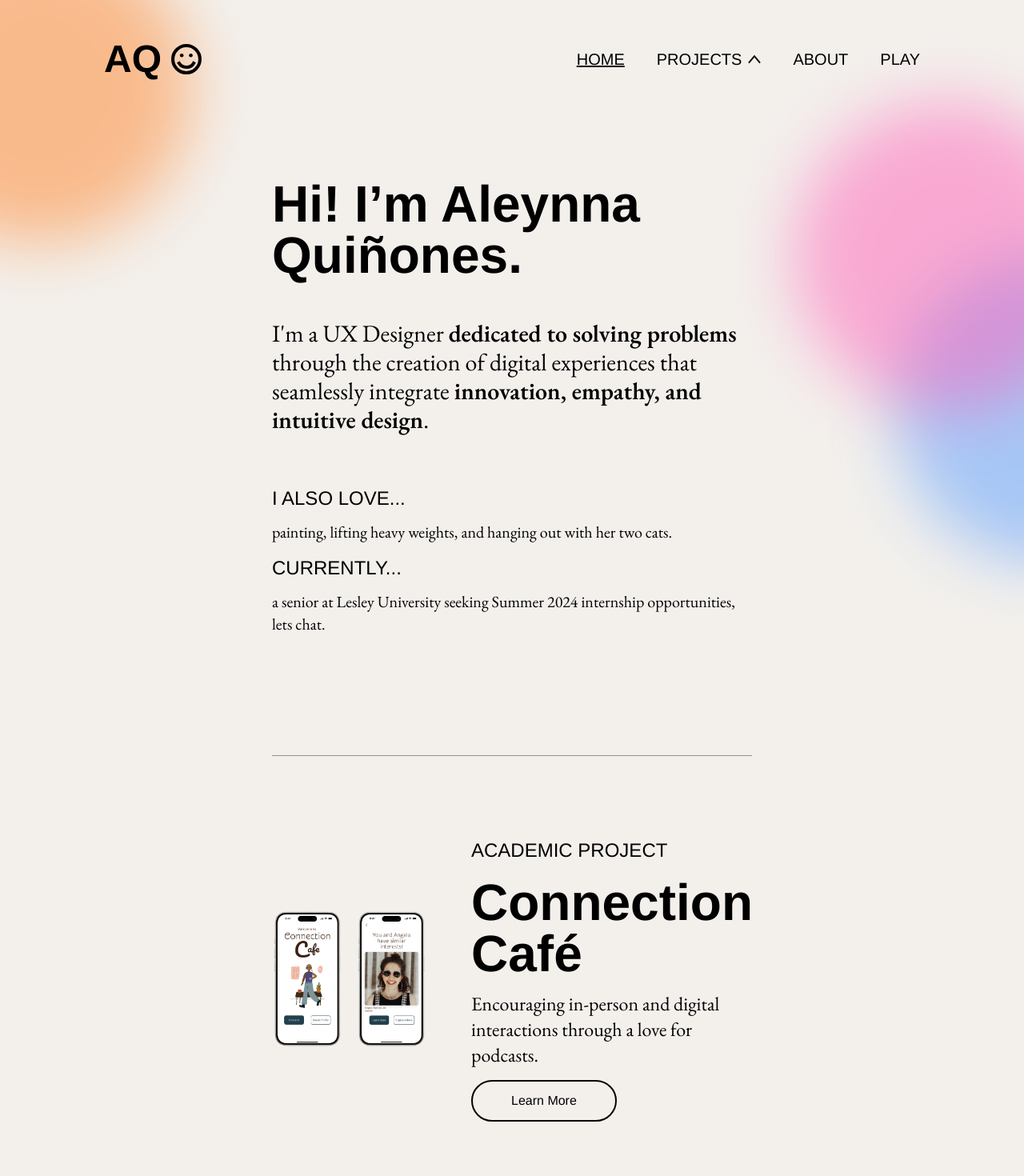
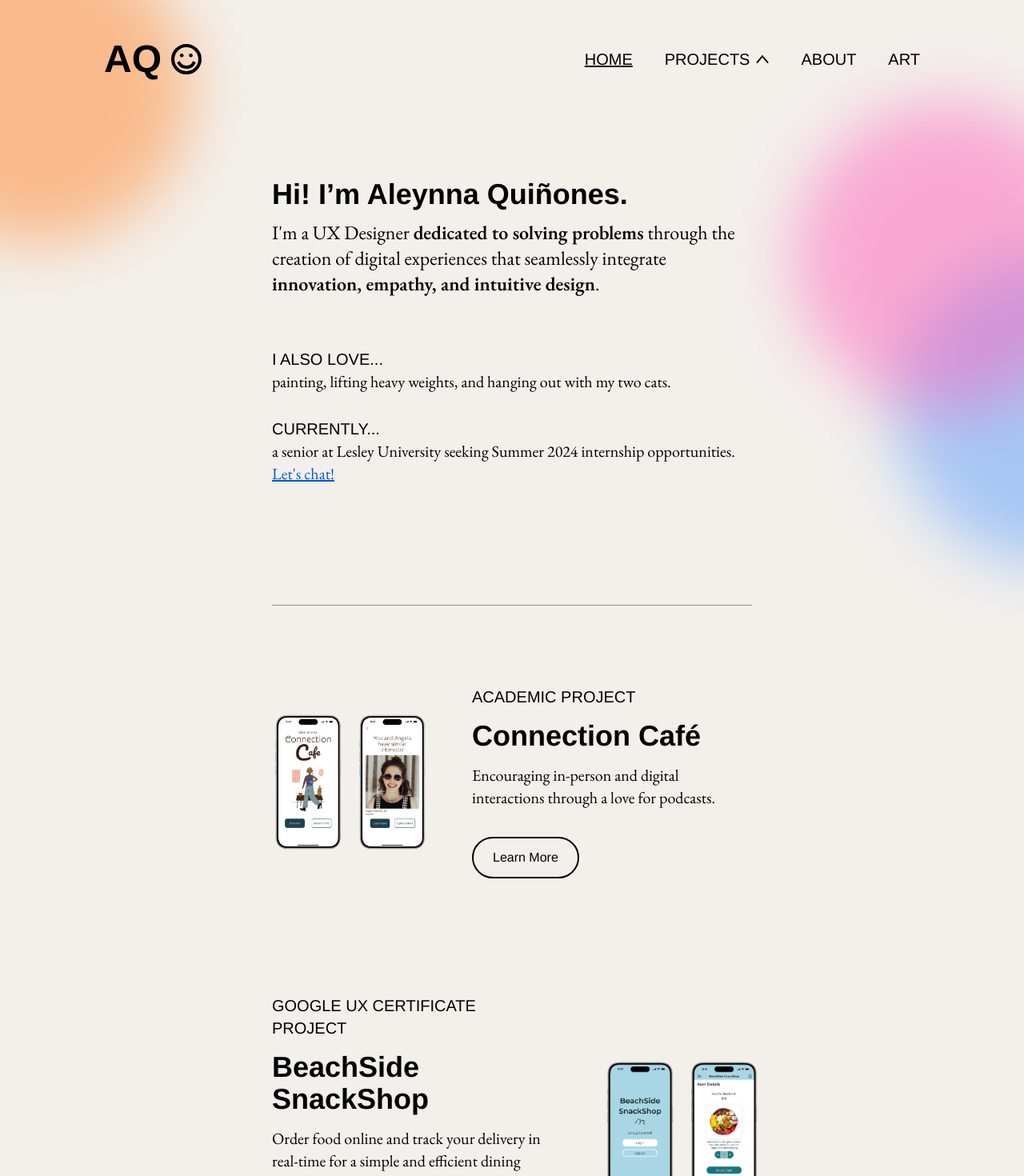
Before and after one commit to agabra23/aleynna-portfolio, a React (Vite) app: page / in a window 1280 px wide. Shown: the top 1470 px of the page at 80% size. Built offline with nearby package versions, Linux system fonts and the light colour scheme.

Commit message:
Fix font sizing on home and art page

```diff
--- a/src/App.jsx
+++ b/src/App.jsx
@@ -3,7 +3,7 @@ import Home from "./pages/Home";
 import Cafe from "./pages/Cafe";
 import Beachside from "./pages/Beachside";
 import About from "./pages/About";
-import Play from "./pages/Play";
+import Art from "./pages/Art";
 import ErrorPage from "./pages/404";
 import NavBar from "./components/NavBar";
 import Footer from "./components/Footer";
@@ -30,14 +30,14 @@ function App() {
             element={<About />}
             errorElement={<ErrorPage />}
           />
-          <Route path="/play" element={<Play />} errorElement={<ErrorPage />} />
+          <Route path="/art" element={<Art />} errorElement={<ErrorPage />} />
           <Route path="*" element={<ErrorPage />} />
         </Routes>
         <Footer />
       </BrowserRouter>
       <div className="-z-20 absolute top-0 left-0 bottom-0 right-0 max-h-full overflow-hidden">
         <div className="opacity-50 absolute -top-20 -left-36 w-96 h-96 filter blur-2xl bg-pumpkin rounded-full"></div>
-        <div className="opacity-50 absolute -bottom-60 -right-48 w-96 h-96 filter blur-2xl bg-pumpkin rounded-full"></div>
+        <div className="opacity-50 absolute -bottom-60 -right-48 w-96 h-96 filter blur-2xl bg-pumpkin rounded-full overflow-visible"></div>
         <div className="opacity-50 absolute top-80 -right-56 w-96 h-96 filter blur-2xl bg-blueberry rounded-full"></div>
         <div className="opacity-50 absolute -bottom-80 -left-48 w-96 h-96 filter blur-2xl bg-blueberry rounded-full"></div>
         <div className="opacity-50 absolute top-32 -right-24 w-96 h-96 filter blur-2xl bg-candyPink rounded-full"></div>
--- a/src/components/NavBar.jsx
+++ b/src/components/NavBar.jsx
@@ -139,11 +139,11 @@ const NavBar = () => {
         </li>
         <li
           className={`cursor-pointer font-thin hover:underline ${
-            isLinkActive("/play") && "underline"
+            isLinkActive("/art") && "underline"
           }`}
-          onClick={() => navigator("/play")}
+          onClick={() => navigator("/art")}
         >
-          PLAY
+          ART
         </li>
       </ul>
       <div
@@ -240,10 +240,10 @@ const NavBar = () => {
             ABOUT
           </li>
           <li
-            onClick={() => mobileClickHandler("/play")}
-            className={`cursor-pointer ${isLinkActive("/play") && "underline"}`}
+            onClick={() => mobileClickHandler("/art")}
+            className={`cursor-pointer ${isLinkActive("/art") && "underline"}`}
           >
-            PLAY
+            ART
           </li>
         </ul>
       </div>
--- a/src/index.css
+++ b/src/index.css
@@ -15,6 +15,8 @@
   padding: 0;
   scroll-behavior: smooth;
   box-sizing: border-box;
+  -webkit-appearance: none;
+  appearance: none;
 }
 
 /* body {
--- /dev/null
+++ b/src/pages/Art.jsx
@@ -0,0 +1,90 @@
+import React from "react";
+import { useLayoutEffect } from "react";
+
+import DS_1 from "../assets/DS1.png";
+import DS_2 from "../assets/DS2.png";
+import FO from "../assets/FO.png";
+import GC from "../assets/GC.png";
+import MG from "../assets/MG.png";
+import PDT from "../assets/PDT.png";
+import WII from "../assets/WII.png";
+import IMH from "../assets/IMH.png";
+import IC from "../assets/IC.png";
+
+const Art = () => {
+  useLayoutEffect(() => {
+    window.scrollTo(0, 0);
+  });
+  return (
+    <div className="p7-[75px] pb-[50px] md:py-[110px] mx-[50px] md:mx-[130px] lg:mx-[200px] xl:mx-[340px] font-helvetica max-w-full">
+      <div className="grid grid-cols-1 md:grid-cols-2 md:gap-x-[175px]">
+        <h4 className="md:col-span-2 mb-10 text-center md:text-left leading-none font-helvetica text-[30px] lg:text-4xl font-semibold">
+          Acrylic Painting
+        </h4>
+        <div className="flex flex-col gap-5 items-center mb-[75px] md:mb-[150px]">
+          <img src={DS_2} alt="Dear Somebody #2" />
+          <p className="font-helvetica font-thin text-[16px] md:text-xl text-center uppercase">
+            Dear Somebody #2
+          </p>
+        </div>
+        <div className="flex flex-col gap-5 items-center mb-[75px] md:mb-[150px]">
+          <img src={DS_1} alt="Dear Somebody #1" />
+          <p className="font-helvetica font-thin text-[16px] md:text-xl text-center uppercase">
+            Dear Somebody #1
+          </p>
+        </div>
+        <div className="flex flex-col gap-5 items-center mb-[75px] md:mb-[150px]">
+          <img src={GC} alt="Guilty Conscience" />
+          <p className="font-helvetica font-thin text-[16px] md:text-xl text-center uppercase">
+            Guilty Conscience
+          </p>
+        </div>
+        <div className="flex flex-col gap-5 items-center mb-[75px] md:mb-[150px]">
+          <img src={MG} alt="The Male Gaze" />
+          <p className="font-helvetica font-thin text-[16px] md:text-xl text-center uppercase">
+            The Male Gaze
+          </p>
+        </div>
+        <h4 className="md:col-span-2 mb-10 text-center md:text-left leading-none font-helvetica text-[30px] lg:text-4xl font-semibold">
+          Graphite and Color Pencil
+        </h4>
+        <div className="flex flex-col gap-5 items-center mb-[75px] md:mb-[150px]">
+          <img src={FO} alt="Frank Ocean" />
+          <p className="font-helvetica font-thin text-[16px] md:text-xl text-center uppercase">
+            Frank Ocean
+          </p>
+        </div>
+
+        <h4 className="md:col-span-2 mb-10 text-center md:text-left leading-none font-helvetica text-[30px] lg:text-4xl font-semibold">
+          Digital Art
+        </h4>
+        <div className="flex flex-col gap-5 items-center mb-[75px] md:mb-[150px]">
+          <img src={PDT} alt="Please Don't Touch The Artwork" />
+          <p className="font-helvetica font-thin text-[16px] md:text-xl text-center uppercase">
+            Please Don't Touch The Artwork
+          </p>
+        </div>
+        <div className="flex flex-col gap-5 items-center mb-[75px] md:mb-[150px]">
+          <img src={WII} alt="What Is It?" />
+          <p className="font-helvetica font-thin text-[16px] md:text-xl text-center uppercase">
+            What Is It?
+          </p>
+        </div>
+        <div className="flex flex-col gap-5 items-center mb-[75px] md:mb-[150px]">
+          <img src={IMH} alt="In My Head" />
+          <p className="font-helvetica font-thin text-[16px] md:text-xl text-center uppercase">
+            In My Head
+          </p>
+        </div>
+        <div className="flex flex-col gap-5 items-center">
+          <img src={IC} alt="My Inner Child" />
+          <p className="font-helvetica font-thin text-[16px] md:text-xl text-center uppercase">
+            My Inner Child
+          </p>
+        </div>
+      </div>
+    </div>
+  );
+};
+
+export default Art;
--- a/src/pages/Home.jsx
+++ b/src/pages/Home.jsx
@@ -14,10 +14,10 @@ const Home = () => {
   return (
     <div className="relative -z-10 mx-[50px] md:mx-[130px] lg:mx-[200px] xl:mx-[340px] font-garamond max-w-full">
       <section className="font-garamond pt-[75px] lg:pb-[150px] pb-[100px] border-b border-b-black/40">
-        <h2 className="font-helvetica md:text-5xl text-4xl lg:text-[64px] font-bold">
+        <h2 className="font-helvetica [855px]:text-5xl text-4xl font-bold">
           Hi! I’m Aleynna Quiñones.
         </h2>
-        <p className="text-xl lg:text-3xl mt-5 lg:mt-12">
+        <p className="text-xl md:text-2xl mt-3">
           I'm a UX Designer{" "}
           <span className="font-semibold  break-words">
             dedicated to solving problems
@@ -29,18 +29,24 @@ const Home = () => {
           .
         </p>
         <div className="flex flex-col  gap-[15px] mt-12 lg:mt-16">
-          <div className="text-xl lg:text-2xl font-thin">
-            <h5 className="font-helvetica">I ALSO LOVE...</h5>
-            <p className="mt-3 text-[16px] lg:text-xl">
-              painting, lifting heavy weights, and hanging out with her two
-              cats.
+          <div className="text-xl lg:text-2xl font-thin mb-4">
+            <h5 className="font-helvetica text-[16px] md:text-xl">I ALSO LOVE...</h5>
+            <p className="text-[16px] lg:text-xl">
+              painting, lifting heavy weights, and hanging out with my two cats.
             </p>
           </div>
-          <div className="text-xl lg:text-2xl font-thin">
-            <h5 className="font-helvetica">CURRENTLY...</h5>
-            <p className="mt-3 text-[16px] lg:text-xl">
+          <div className="text-xl md:text-2xl font-thin">
+            <h5 className="font-helvetica text-[16px] md:text-xl">CURRENTLY...</h5>
+            <p className="text-[16px] lg:text-xl">
               a senior at Lesley University seeking Summer 2024 internship
-              opportunities, lets chat.
+              opportunities.{" "}
+              <a
+                href="https://www.linkedin.com/in/aleynna-quinones"
+                target="_blank"
+                className="appearance-auto underline cursor-pointer text-[#0057D7]"
+              >
+                Let's chat!
+              </a>
             </p>
           </div>
         </div>
@@ -48,33 +54,31 @@ const Home = () => {
       <section className="font-garamond pt-[100px] lg:pb-[150px] pb-[100px] border-b border-b-black/40">
         <div className="flex flex-col-reverse lg:flex-row-reverse justify-center items-center gap-[30px] lg:gap-[65px] mb-[75px] lg:mb-[145px]">
           <div className="text-center md:text-left flex items-center lg:items-start flex-col gap-[10px] lg:gap-[15px]">
-            <h6 className="text-center md:text-left font-thin font-helvetica text-[20px] lg:text-[24px]">
+            <h6 className="uppercase text-center md:text-left font-thin font-helvetica text-xl">
               ACADEMIC PROJECT
             </h6>
-            <h3 className="text-center md:text-left leading-none font-helvetica text-[30px] lg:text-[64px] font-bold">
-              Connection
-              <br />
-              Café
+            <h3 className="text-center md:text-left leading-none font-helvetica text-[30px] lg:text-4xl font-bold">
+              Connection Café
             </h3>
-            <p className="text-center md:text-left text-2xl font-thin">
+            <p className="text-center md:text-left text-xl font-thin">
               Encouraging in-person and digital interactions through a love for
               podcasts.
             </p>
             <button
               onClick={() => navigator("/connection-cafe")}
-              className="text-[16px] hover:bg-black hover:text-offwhite transition-colors duration-200 font-helvetica font-normal px-12 py-3 rounded-full border-2 border-solid border-black"
+              className="text-[16px] hover:bg-black hover:text-offwhite transition-colors duration-200  font-helvetica font-normal px-6 py-3 mt-5 rounded-full border-2 border-solid border-black"
             >
               Learn More
             </button>
           </div>
           <div className="flex gap-[15px] lg:max-w-[calc(100%-415px)] max-w-full">
             <img
-              className="min-w-[90px] max-w-[200px] h-auto"
+              className="min-w-[90px] md:min-[120px] max-w-[200px] h-auto"
               src={HomeImg}
               alt="Cafe Home"
             />
             <img
-              className="min-w-[90px] max-w-[200px] h-auto"
+              className="min-w-[90px] md:min-[120px] max-w-[200px] h-auto"
               src={MatchImg}
               alt="Cafe Menu"
             />
@@ -82,33 +86,31 @@ const Home = () => {
         </div>
         <div className="flex flex-col-reverse lg:flex-row justify-center items-center gap-[30px] lg:gap-[65px]">
           <div className="flex items-center lg:items-start flex-col gap-[10px] lg:gap-[15px]">
-            <h6 className="text-center md:text-left font-thin font-helvetica text-[20px] lg:text-[24px]">
-              ACADEMIC PROJECT
+            <h6 className="uppercase text-center md:text-left font-thin font-helvetica text-xl">
+              GOOGLE UX CERTIFICATE Project
             </h6>
-            <h3 className="text-center md:text-left leading-none font-helvetica text-[30px] lg:text-[64px] font-bold">
-              BeachSide
-              <br />
-              SnackShop
+            <h3 className="text-center md:text-left leading-none font-helvetica text-[30px] lg:text-4xl font-bold">
+              BeachSide SnackShop
             </h3>
-            <p className="text-center md:text-left text-[24px] lg:text-[24px] font-thin">
+            <p className="text-center md:text-left text-xl font-thin">
               Order food online and track your delivery in real-time for a
               simple and efficient dining experience.
             </p>
             <button
               onClick={() => navigator("/beachside-snackshop")}
-              className="text-[16px] hover:bg-black hover:text-offwhite transition-colors duration-200  font-helvetica font-normal px-12 py-3 rounded-full border-2 border-solid border-black"
+              className="text-[16px] hover:bg-black hover:text-offwhite transition-colors duration-200  font-helvetica font-normal px-6 py-3 mt-5 rounded-full border-2 border-solid border-black"
             >
               Learn More
             </button>
           </div>
           <div className="flex gap-[15px] lg:max-w-[calc(100%-415px)] max-w-full">
             <img
-              className="min-w-[90px] max-w-[200px] h-auto"
+              className="min-w-[90px] md:min-[120px] max-w-[200px] h-auto"
               src={Beach1}
               alt="Snackshop Home"
             />
             <img
-              className="min-w-[90px] max-w-[200px] h-auto"
+              className="min-w-[90px] md:min-[120px] max-w-[200px] h-auto"
               src={Beach2}
               alt="Snackshop Menu"
             />
--- a/tailwind.config.js
+++ b/tailwind.config.js
@@ -1,4 +1,3 @@
-
 /** @type {import('tailwindcss').Config} */
 export default {
   content: ["./index.html", "./src/**/*.{js,ts,jsx,tsx}"],
@@ -30,5 +29,5 @@ export default {
       },
     },
   },
-  plugins: [],
+  plugins: [require("tailwindcss"), require("autoprefixer")],
 };
```
Also changed, not shown: src/pages/Play.jsx (deleted, +0 -90 lines).
